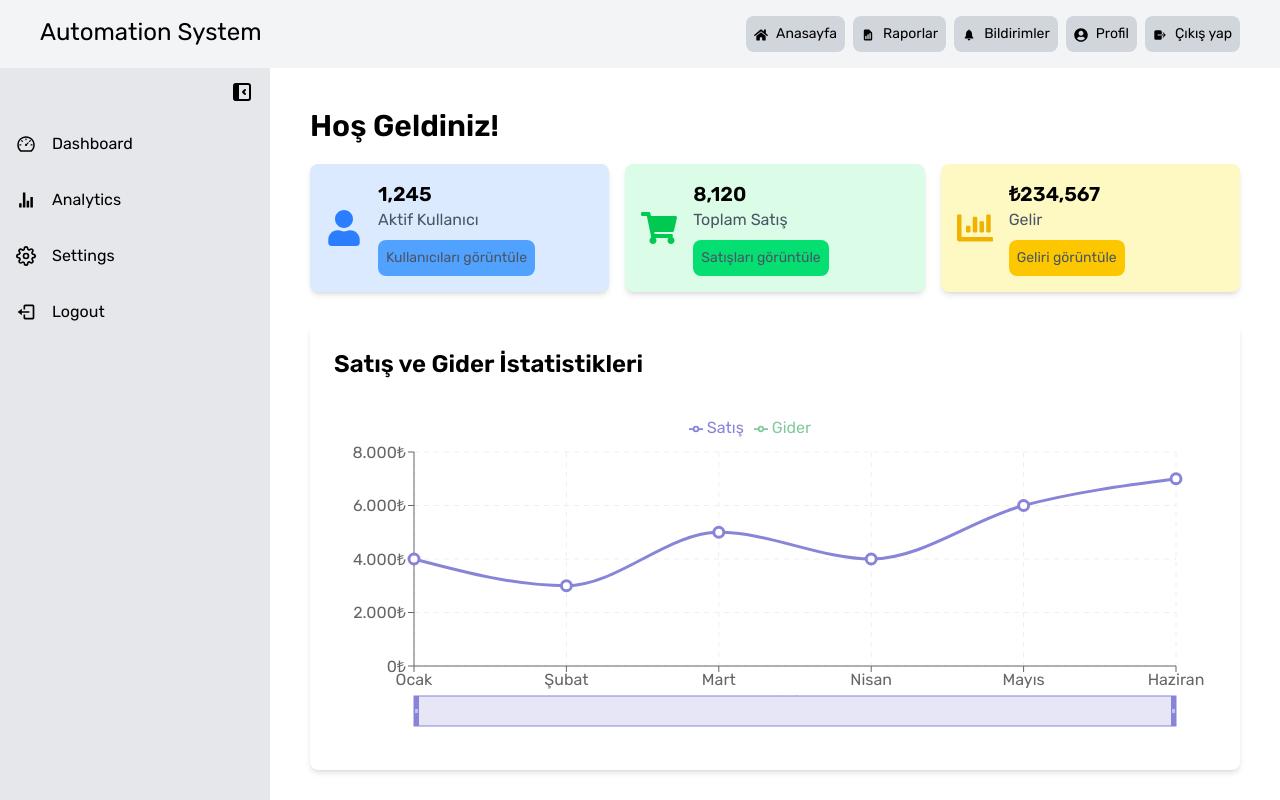
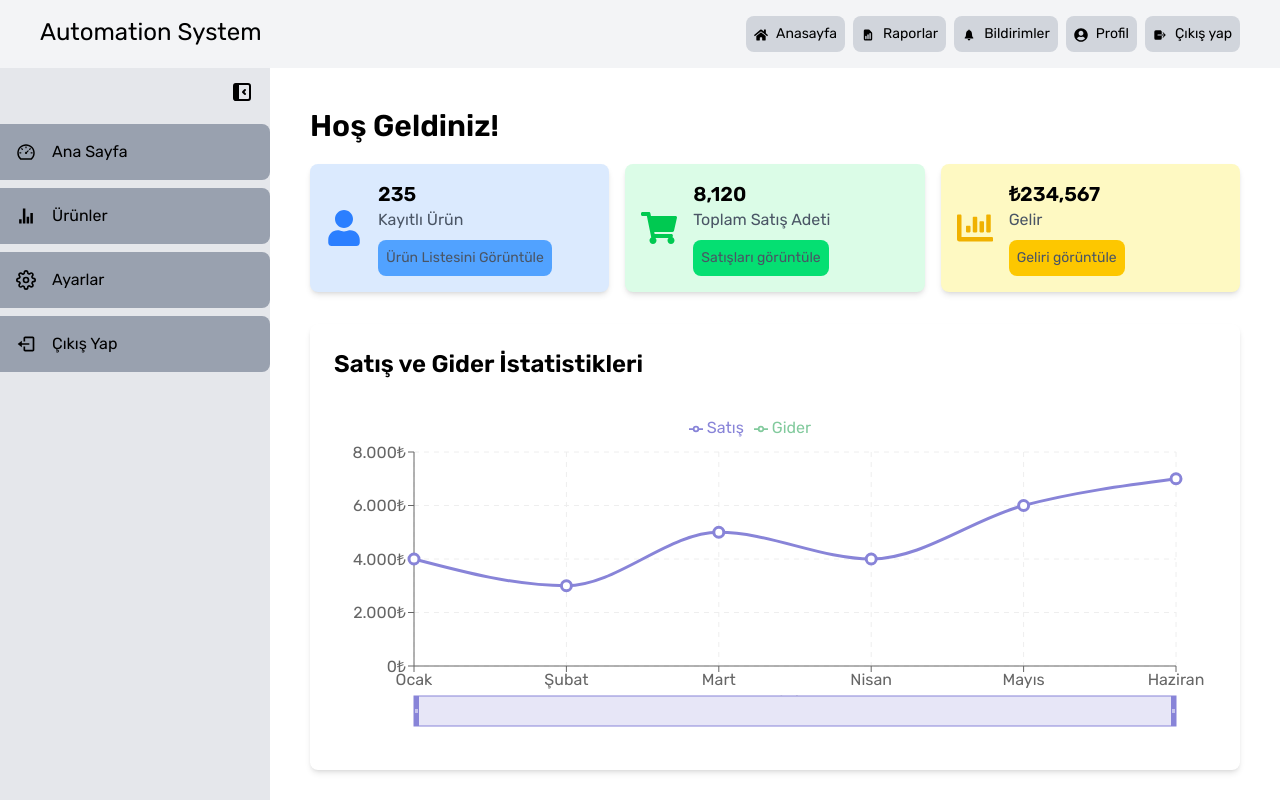
Before and after one commit to muhammed-ogz/AutomationSystem, a React (Vite) app in the folder client/: page / in a window 1280 px wide. Shown: the top 800 px of the page. Built offline with nearby package versions, Linux system fonts and the light colour scheme.

Commit message:
Product page created

```diff
--- a/client/src/App.tsx
+++ b/client/src/App.tsx
@@ -4,12 +4,12 @@ import Login from './pages/Auth/Login'
 import RegisterUser from './pages/Auth/RegisterUser'
 import DefaultLayout from './layout/DefaultLayout'
 import Home from './pages/Home/Home'
+import ListProduct from './pages/Home/Product/ListProduct'
 
 function App() {
 
   return (
     <>
-      {/* Default Layout içerisinde bir yönlendirme yapılacak */}
       <Routes>
         <Route path="/login" element={<Login />} />
         <Route path="/register" element={<RegisterUser />} />
@@ -18,6 +18,7 @@ function App() {
         <Routes>
           <Route path="/" element={<Home />} />
           <Route path="/register" element={<RegisterUser />} />
+          <Route path="/products" element={<ListProduct />} />
         </Routes>
       </DefaultLayout>
     </>
--- a/client/src/components/Sidebar.tsx
+++ b/client/src/components/Sidebar.tsx
@@ -7,10 +7,10 @@ import { BiLogOut }         from 'react-icons/bi';
 import { TbLayoutSidebarLeftCollapseFilled, TbLayoutSidebarLeftExpand } from 'react-icons/tb';
 
 const menuItems = [
-  { name: 'Dashboard', icon: <AiOutlineDashboard /> },
-  { name: 'Analytics', icon: <IoMdStats /> },
-  { name: 'Settings',  icon: <FiSettings /> },
-  { name: 'Logout',    icon: <BiLogOut /> }
+  { name: 'Ana Sayfa', icon: <AiOutlineDashboard />, link: '/' },
+  { name: 'Ürünler', icon: <IoMdStats />, link: '/products' },
+  { name: 'Ayarlar',  icon: <FiSettings />, link: '/settings' },
+  { name: 'Çıkış Yap',    icon: <BiLogOut />, link: '/logout' }
 ];
 
 export default function Sidebar() {
@@ -33,8 +33,9 @@ export default function Sidebar() {
         {menuItems.map((item, idx) => (
           <motion.div
             key={idx}
-            className="flex items-center cursor-pointer p-4 hover:bg-gray-700"
+            className="flex items-center bg-gray-400 rounded-e-lg my-2 cursor-pointer p-4 hover:bg-gray-500 transition-colors"
             whileHover={{ scale: 1.05 }}
+            onClick={() => window.location.href = item.link}
           >
             <div className="text-xl">{item.icon}</div>
             {isOpen && <span className="ml-4">{item.name}</span>}
--- a/client/src/pages/Home/Home.tsx
+++ b/client/src/pages/Home/Home.tsx
@@ -41,16 +41,21 @@ const Home: React.FC = () => {
           <div className="bg-blue-100 p-4 rounded-lg shadow-md flex items-center gap-4">
             <FaUser className="text-blue-500 text-4xl" />
             <div>
-              <p className="text-xl font-semibold">1,245</p>
-              <p className="text-gray-600">Aktif Kullanıcı</p>
-                <button className="bg-blue-400 p-2 mt-2 rounded-lg text-gray-600 text-sm hover:bg-blue-500 transition-colors duration-300">Kullanıcıları görüntüle</button>
+              <p className="text-xl font-semibold">235</p>
+              <p className="text-gray-600">Kayıtlı Ürün</p>
+                <button
+                  onClick={() => window.location.href = "/products"}
+                  className="bg-blue-400 p-2 mt-2 rounded-lg text-gray-600 text-sm hover:bg-blue-500 transition-colors duration-300"
+                >
+                  Ürün Listesini Görüntüle
+                </button>
             </div>
           </div>
           <div className="bg-green-100 p-4 rounded-lg shadow-md flex items-center gap-4">
             <FaShoppingCart className="text-green-500 text-4xl" />
             <div>
               <p className="text-xl font-semibold">8,120</p>
-              <p className="text-gray-600">Toplam Satış</p>
+              <p className="text-gray-600">Toplam Satış Adeti</p>
               <button className="bg-green-400 p-2 mt-2 rounded-lg text-gray-600 text-sm hover:bg-green-500">Satışları görüntüle</button>
             </div>
           </div>
--- /dev/null
+++ b/client/src/pages/Home/Product/AddProduct.tsx
@@ -0,0 +1,13 @@
+const AddProduct = () => {
+  return (
+    <>
+        <section id="add-product" className="m-10">
+            <div>
+                <h1>Ürün ekleme sayfası</h1>
+            </div>
+        </section>
+    </>
+  )
+}
+
+export default AddProduct
--- /dev/null
+++ b/client/src/pages/Home/Product/ListProduct.tsx
@@ -0,0 +1,18 @@
+import React from 'react'
+
+const ListProduct = () => {
+  return (
+    <>
+        <section id='list-product' className='m-10'>
+            <div>
+                <h1>
+                    Ürün Listesi
+                </h1>
+                <p>Burada ürünlerinizi listeleyebilirsiniz.</p>
+            </div>
+        </section>
+    </>
+  )
+}
+
+export default ListProduct
```
